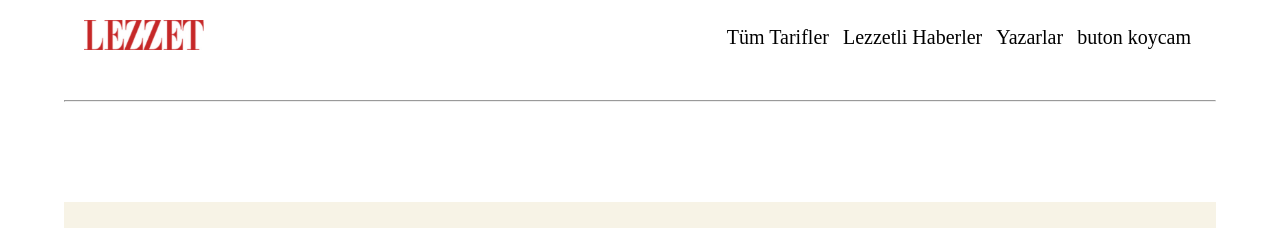
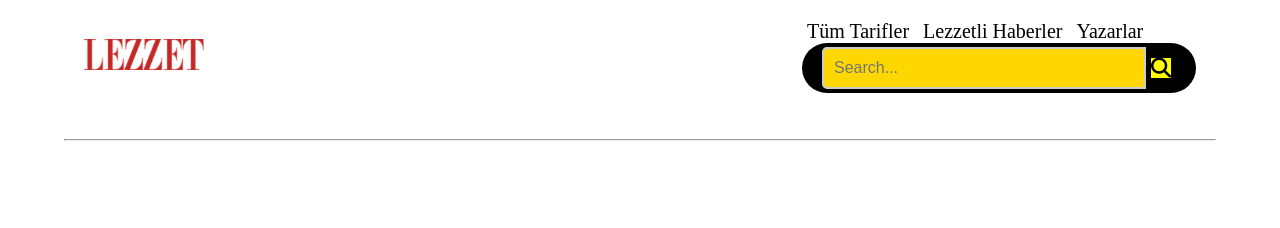
Before and after one commit to rmomerfaruk/Food-Recipe-Site, a plain HTML site: page index.html in a window 1280 px wide. Shown: the top 228 px of the page. Drawn offline with Linux system fonts and the light colour scheme.

Commit message:
index.html ile style.css güncellendi.Arama butonu eklendi.

```diff
--- a/index.html
+++ b/index.html
@@ -5,6 +5,8 @@
     <meta name="viewport" content="width=device-width, initial-scale=1.0">
     <title>Document</title>
     <link rel="stylesheet" href="style.css">
+    <link rel="stylesheet" href="https://cdnjs.cloudflare.com/ajax/libs/font-awesome/6.7.2/css/all.min.css" integrity="sha512-Evv84Mr4kqVGRNSgIGL/F/aIDqQb7xQ2vcrdIwxfjThSH8CSR7PBEakCr51Ck+w+/U6swU2Im1vVX0SVk9ABhg=="
+    crossorigin="anonymous" referrerpolicy="no-referrer" />
 
 </head>
 <body>
@@ -18,7 +20,13 @@
             <a href="tümTarifler.html">Tüm Tarifler</a>
             <a href="">Lezzetli Haberler</a>
             <a href="">Yazarlar</a>
-            <a href="">buton koycam</a>
+             <div class="box">
+        <input type="text" placeholder="Search...">
+        <a href="">
+            <i class="fa-solid fa-magnifying-glass"></i>
+        </a>
+    </div>
+
 
         </div>
 
--- a/style.css
+++ b/style.css
@@ -25,6 +25,36 @@ body{
 
     color: #c62828;
 
+}
+
+.box
+{
+    height: 30px;
+    display: flex;
+    cursor: pointer;
+    padding: 10px 20px;
+    background-color: black;
+    border-radius: 30px;
+    align-items: center;
+
+
+}
+
+
+.box:hover input{
+    width: 400px;
+}
+
+.box input{
+    width: 0;
+    outline: none;
+    border: none;
+    font-weight: 500;
+    transition: 0.8s;
+    background:gold;
+}
+.box a i{
+    background-color: yellow;
 }
 
 .banner{
```
